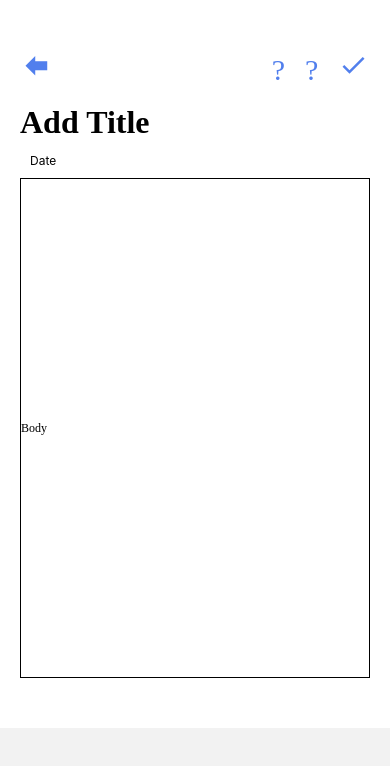
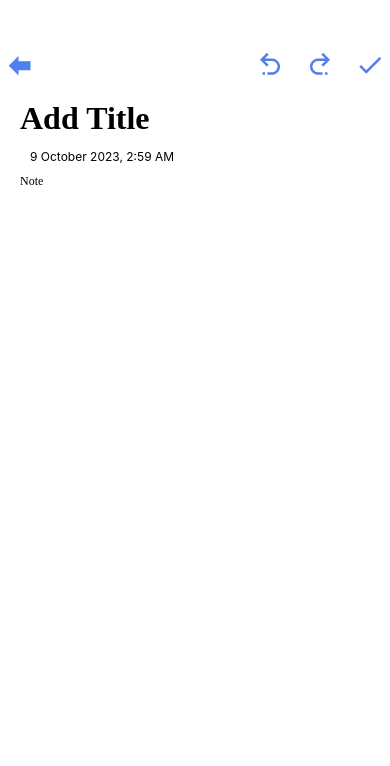
Before and after one commit to Hannya4k/Better-Momsh, a React Native app: screen /JournalCreate in a window 390 px wide. Shown: the top 766 px of the page. Built offline with nearby package versions, Linux system fonts and the light colour scheme.

Commit message:
finish UI createjournal

```diff
--- a/src/screens/JournalCreate.js
+++ b/src/screens/JournalCreate.js
@@ -1,32 +1,29 @@
 import { ScrollView, StyleSheet, Text, View, Image, TouchableOpacity, TextInput } from 'react-native'
-import React from 'react'
+import React, { useState, useEffect } from 'react'
 import { Icon } from '@rneui/themed';
 import { useNavigation } from '@react-navigation/native';
 import commonStyles from '../components/commonStyles';
 
-// const JournalCreate = ({ route, navigation }) => {
 const JournalCreate = () => {
-    // const { addEntry } = route.params;
+    const navigation = useNavigation();
+    const [currentDateTime, setCurrentDateTime] = useState('');
 
-    const navigation = useNavigation();
-    // const saveEntry = () => {
-    //   const newEntry = {
-    //     id: uuidv4(),
-    //     title,
-    //     subtitle,
-    //     body,
-    //   };
+    useEffect(() => {
+        const now = new Date();
+        const monthNames = [
+            'January', 'February', 'March', 'April', 'May', 'June',
+            'July', 'August', 'September', 'October', 'November', 'December'
+          ];
 
-    //   addEntry(newEntry);
+          const hours = now.getHours();
+          const minutes = now.getMinutes();
+          const ampm = hours >= 12 ? 'PM' : 'AM';
 
-    //   AsyncStorage.setItem('journalEntries', JSON.stringify([...entries, newEntry]))
-    //     .then(() => {
-    //       navigation.navigate('Journal');
-    //     })
-    //     .catch((error) => {
-    //       console.error('Error saving journal entry: ', error);
-    //     });
-    // };
+        const formattedDate = `${now.getDate()} ${monthNames[now.getMonth()]} ${now.getFullYear()},`;
+        const formattedTime = `${hours % 12 || 12}:${minutes.toString().padStart(2, '0')} ${ampm}`;
+
+        setCurrentDateTime(`${formattedDate} ${formattedTime}`);
+    }, []);
     return (
         <ScrollView>
             <View style={commonStyles.container}>
@@ -36,10 +33,10 @@ const JournalCreate = () => {
                         <Icon name="arrow-left" type="entypo" size={30} color="#517fed" />
                     </TouchableOpacity>
                     <TouchableOpacity style={styles.btn}>
-                  <Icon name="undo-variant" type="materialcommunityicons" size={30} color="#517fed" />
+                  <Icon name="undo-variant" type="material-community" size={30} color="#517fed" />
                 </TouchableOpacity>
                 <TouchableOpacity style={styles.btn}>
-                  <Icon name="redo-variant" type="MaterialCommunityIcons" size={30} color="#517fed" />
+                  <Icon name="redo-variant" type="material-community" size={30} color="#517fed" />
                 </TouchableOpacity>
                     <TouchableOpacity style={styles.btn} onPress={() => navigation.navigate('Journal')}>
                         <Icon name="check" type="Octicons" size={30} color="#517fed" />
@@ -53,10 +50,12 @@ const JournalCreate = () => {
                         placeholder='Add Title'
                     />
 
-                    <Text style={styles.date}>Date</Text>
+                    <Text style={styles.date}>{currentDateTime}</Text>
+
                     <TextInput
                         style={styles.pInput}
-                        placeholder='Body'
+                        placeholder='Note'
+                        multiline={true}
                     />
                 </View>
 
@@ -93,17 +92,18 @@ const styles = StyleSheet.create({
         marginLeft: 10
     },
     pInput: {
-        borderWidth: 1,
         marginTop: 10,
-        width: 350,
-        height: 500,
+        // width: 350,
         fontSize: 12,
         fontFamily: 'Lato-Bold',
         fontWeight: '400',
+        height: 660,
+        textAlignVertical: "top",
+        // borderWidth: 1
     },
-
     textContainer: {
-        marginBottom: 50,
+        height: '100%',
+        marginBottom: 10,
     },
 
 
```
